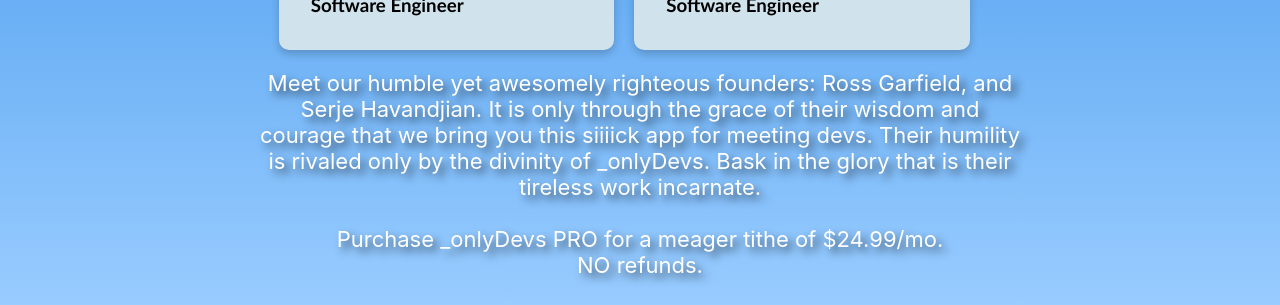
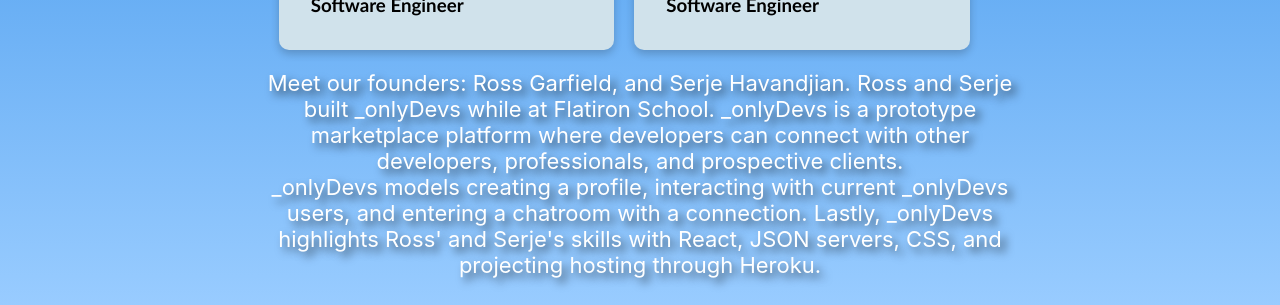
Before and after one commit to serje-havandjian/Phase_2_Project, a React (Create React App) app: page /About in a window 1280 px wide. Shown: the part 492-797 px from the top of the page. Built offline with nearby package versions, Linux system fonts and the light colour scheme.

Commit message:
changed About card

```diff
--- a/src/About.js
+++ b/src/About.js
@@ -27,7 +27,9 @@
                 </div>
             </div>
             <p id="aboutUs">
-               Meet our humble yet awesomely righteous founders: Ross Garfield, and Serje Havandjian. It is only through the grace of their wisdom and courage that we bring you this siiiick app for meeting devs. Their humility is rivaled only by the divinity of _onlyDevs. Bask in the glory that is their tireless work incarnate. <br/><br/>Purchase _onlyDevs PRO for a meager tithe of $24.99/mo. <br/>NO refunds.
+            Meet our founders: Ross Garfield, and Serje Havandjian.  Ross and Serje built _onlyDevs while at Flatiron School.  _onlyDevs is a prototype marketplace platform where developers can connect with other developers, professionals, and prospective clients.<br></br>
+
+            _onlyDevs models creating a profile, interacting with current _onlyDevs users, and entering a chatroom with a connection.  Lastly, _onlyDevs highlights Ross' and Serje's skills with React, JSON servers, CSS, and projecting hosting through Heroku.
             </p>
         </div>
 
```
